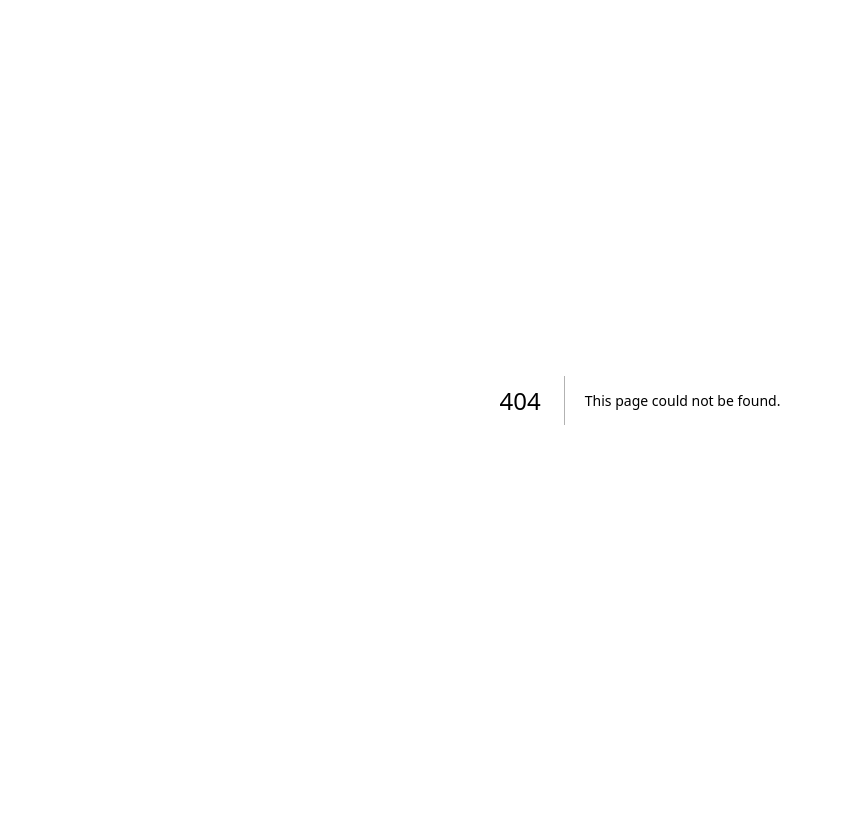
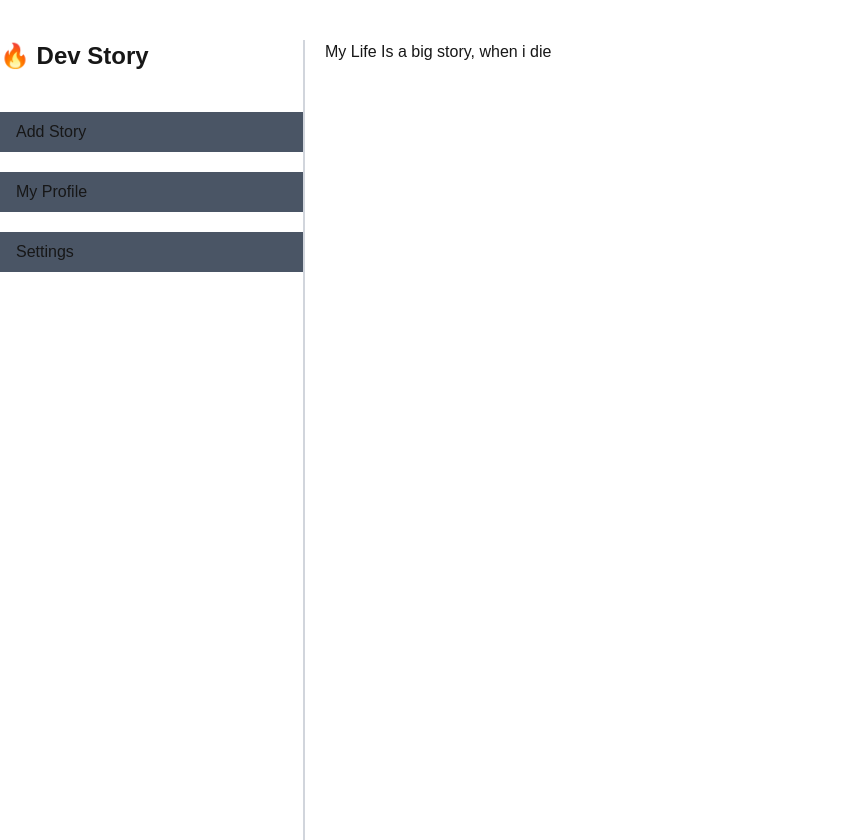
Before and after one commit to shams-labib/practice-next, a Next.js app: page /dashboard/add-story in a window 1280 px wide. Before the commit this address had no page. Shown: the whole page, without its empty margins (0-843 px from the left). Before the commit the page ends 800 px from the top, so only its background shows below. Built offline with nearby package versions, Linux system fonts and the light colour scheme.

Commit message:
more element addedx

```diff
--- /dev/null
+++ b/src/app/dashboard/add-story/page.jsx
@@ -0,0 +1,11 @@
+import React from "react";
+
+const MyStory = () => {
+  return (
+    <div>
+      <h1>My Life Is a big story, when i die</h1>
+    </div>
+  );
+};
+
+export default MyStory;
--- a/src/app/dashboard/layout.jsx
+++ b/src/app/dashboard/layout.jsx
@@ -10,17 +10,27 @@ const Dashboard = ({ children }) => {
         </Link>
 
         <div className="flex flex-col mt-10 gap-5 ">
-          <Link className="py-2 px-4 bg-gray-600 w-full" href={"/add-story"}>
+          <Link
+            className="py-2 px-4 bg-gray-600 w-full"
+            href={"/dashboard/add-story"}
+          >
             Add Story
           </Link>
-          <Link className="py-2 px-4 bg-gray-600 w-full" href={"/my-profile"}>
+          <Link
+            className="py-2 px-4 bg-gray-600 w-full"
+            href={"/dashboard/my-profile"}
+          >
             My Profile
           </Link>
-          <Link className="py-2 px-4 bg-gray-600 w-full" href={"/settings"}>
+          <Link
+            className="py-2 px-4 bg-gray-600 w-full"
+            href={"/dashboard/settings"}
+          >
             Settings
           </Link>
         </div>
       </div>
+      <div className="col-span-9 ">{children}</div>
     </div>
   );
 };
```
